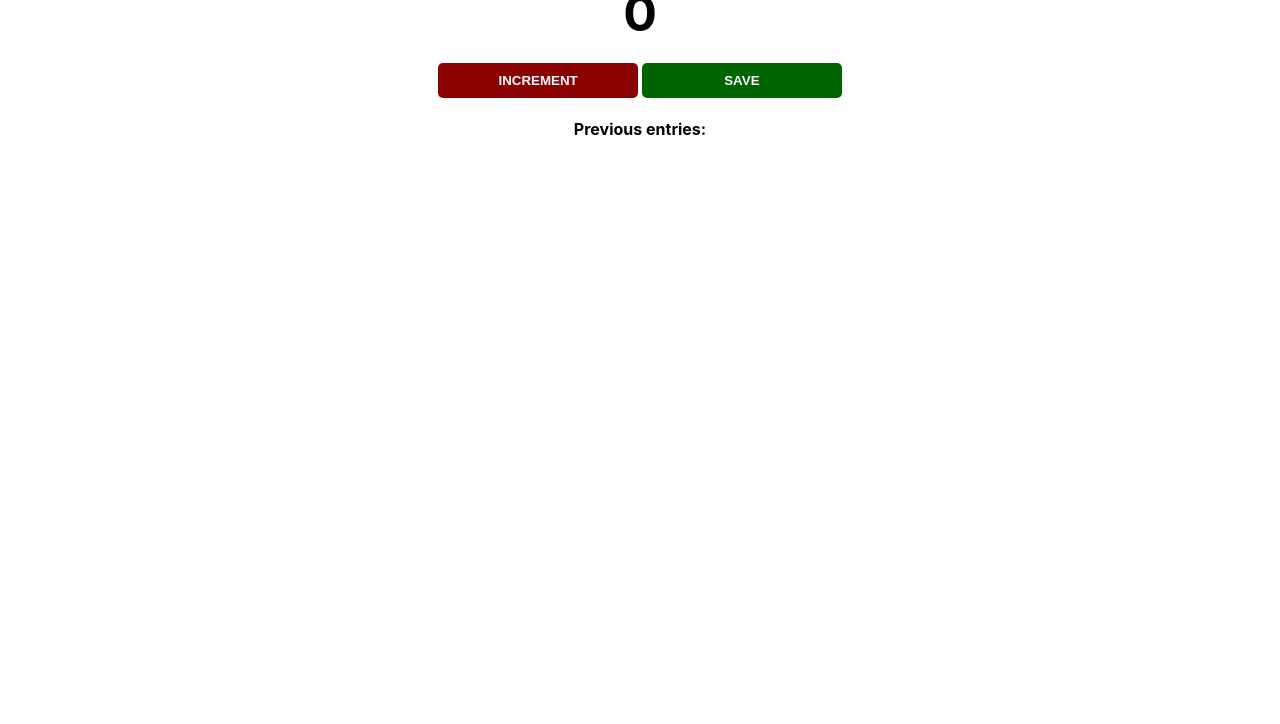
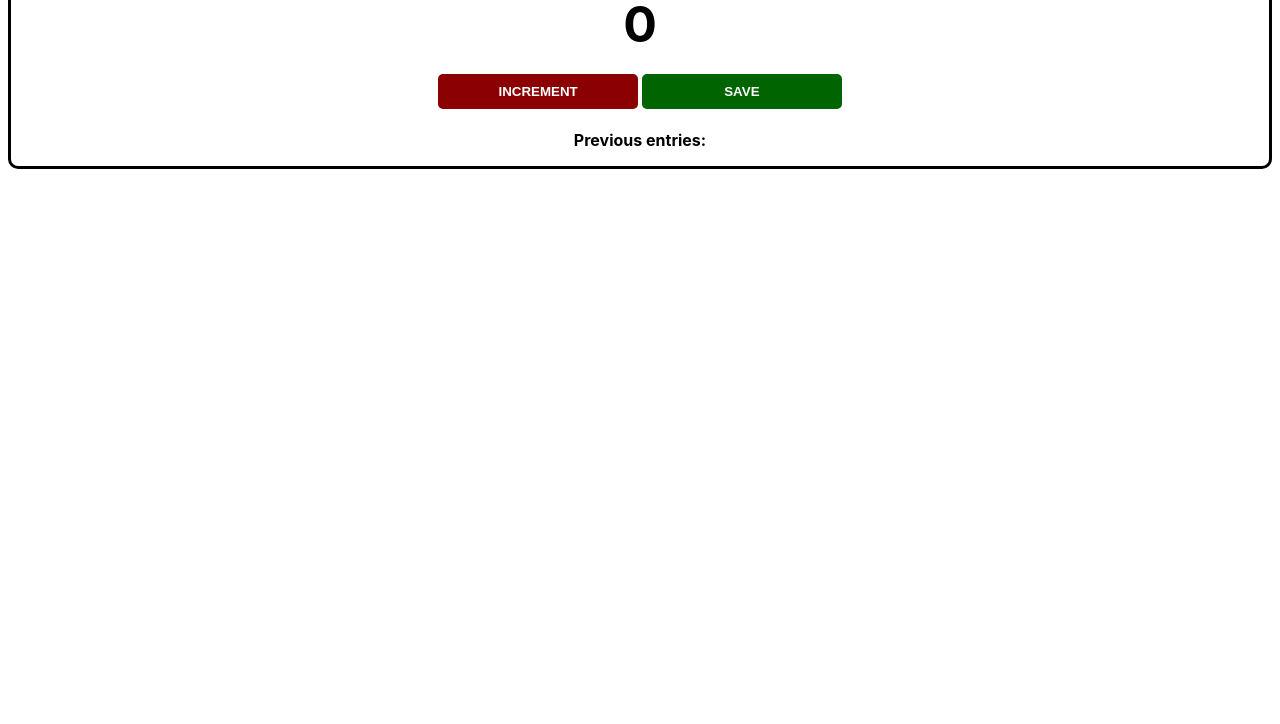
Before and after one commit to william-3D/passenger-counter-scrimba, a plain HTML site: page index.html in a window 1280 px wide. Shown: the part 76-800 px from the top of the page. Drawn offline with Linux system fonts and the light colour scheme.

Commit message:
style app

```diff
--- a/index.css
+++ b/index.css
@@ -5,6 +5,11 @@ body {
     Ubuntu, Cantarell, "Open Sans", "Helvetica Neue", sans-serif;
   font-weight: bold;
   text-align: center;
+}
+
+.container {
+  border: 3px solid black;
+  border-radius: 10px;
 }
 
 h1 {
--- a/index.html
+++ b/index.html
@@ -7,11 +7,13 @@
     <title>Passenger Counter</title>
   </head>
   <body>
-    <h1>People entered:</h1>
-    <h2 id="count-el">0</h2>
-    <button id="increment-btn" onclick="increment()">INCREMENT</button>
-    <button id="save-btn" onclick="save()">SAVE</button>
-    <p id="save-el">Previous entries:</p>
+    <div class="container">
+      <h1>People entered:</h1>
+      <h2 id="count-el">0</h2>
+      <button id="increment-btn" onclick="increment()">INCREMENT</button>
+      <button id="save-btn" onclick="save()">SAVE</button>
+      <p id="save-el">Previous entries:</p>
+    </div>
     <script src="index.js"></script>
   </body>
 </html>
```
